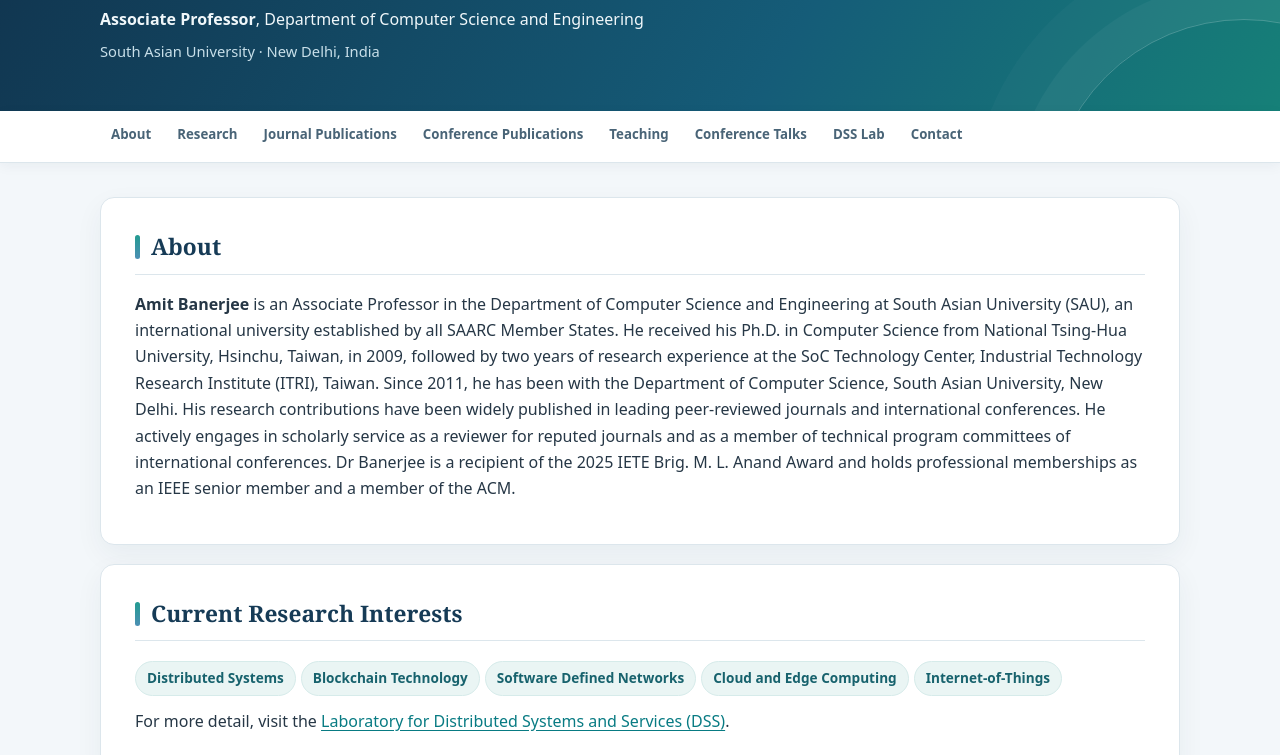
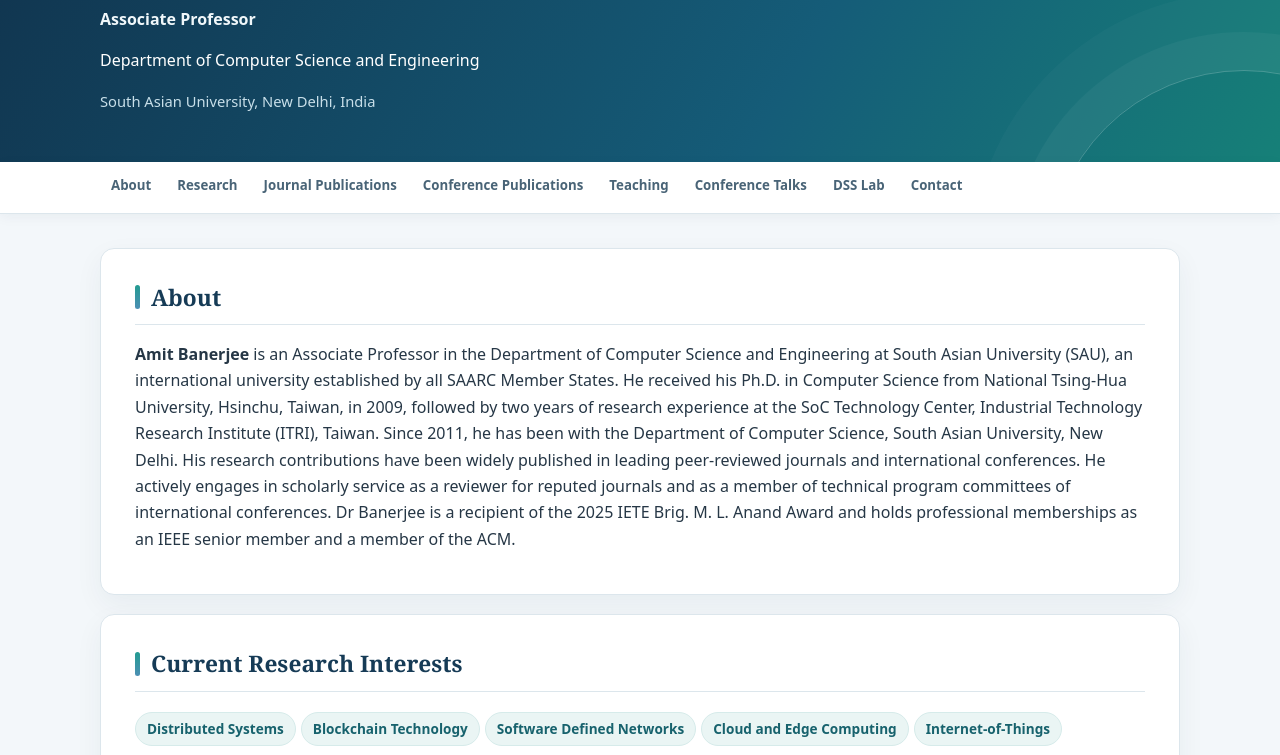
Before and after one commit to amit-banerjee-webpage/main, a plain HTML site: page index.html in a window 1280 px wide. Shown: the part 291-1046 px from the top of the page. Drawn offline with Linux system fonts and the light colour scheme.

Commit message:
Update index.html

```diff
--- a/index.html
+++ b/index.html
@@ -181,8 +181,9 @@
       <p class="eyebrow">ACADEMIC PROFILE</p>
       <h1>Amit Banerjee</h1>
       <p class="role">Senior Member of IEEE · Member of ACM</p>
-      <p class="role"><strong>Associate Professor</strong>, Department of Computer Science and Engineering</p>
-      <p class="sub">South Asian University · New Delhi, India</p>
+      <p class="role"><strong>Associate Professor</strong></p>
+      <p>Department of Computer Science and Engineering</p>
+      <p class="sub">South Asian University, New Delhi, India</p>
       </div>
       </div>
       </header>
```
